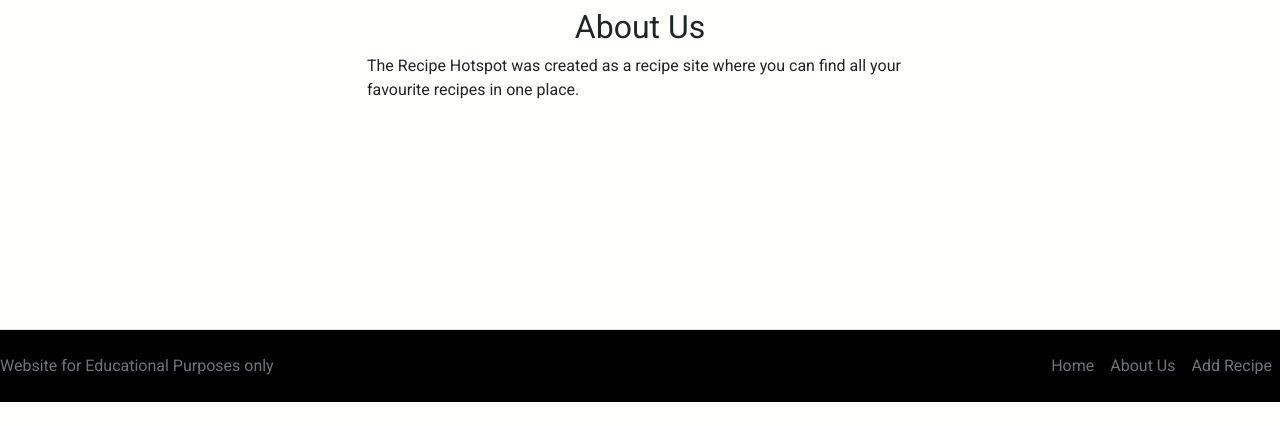
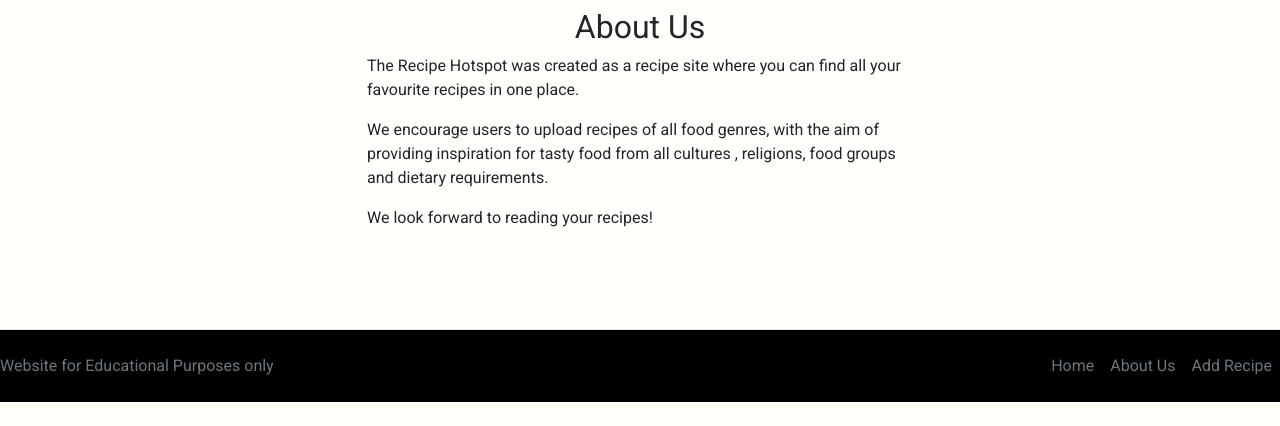
Before and after one commit to anthonyjn08/the-recipe-hotspot, a Django app: page /about in a window 1280 px wide. Shown: the part 374-800 px from the top of the page. Run offline with Django 3.2, Linux system fonts and the light colour scheme; some libraries are stand-ins or nearby versions.

Commit message:
Add content, comments to about.html

```diff
--- a/templates/about.html
+++ b/templates/about.html
@@ -3,6 +3,7 @@
 
 {% block content %}
 
+<!-- About -->
 <div class="container">
     <div class="row">
         <div class="col-12 text-center">
@@ -11,6 +12,10 @@
         </div>
         <div class="col-6 m-auto">
             <p>The Recipe Hotspot was created as a recipe site where you can find all your favourite recipes in one place.</p>
+            <p>We encourage users to upload recipes of all food genres, with the aim of providing inspiration for tasty food
+                from all cultures , religions, food groups and dietary requirements.
+            </p>
+            <p>We look forward to reading your recipes!</p>
         </div>
     </div>
 </div>
```
